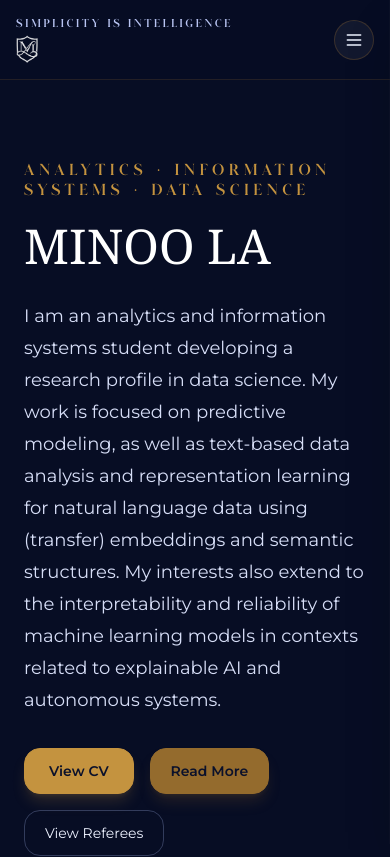
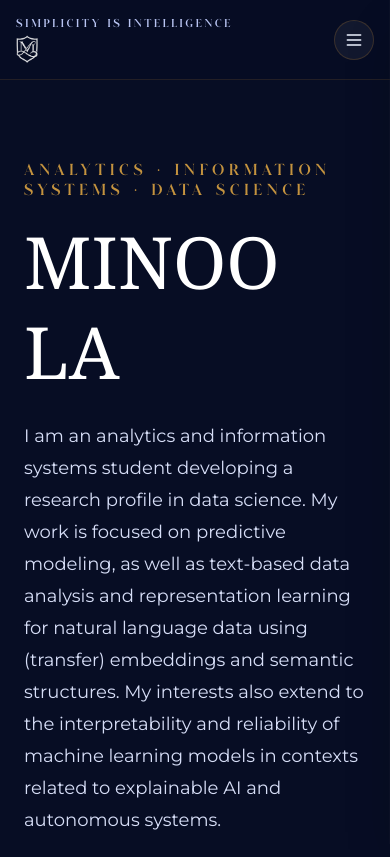
Before and after one commit to la-minoo/laminoo-site, a Next.js app: page / in a window 390 px wide. Shown: the top 857 px of the page. Built offline with nearby package versions, Linux system fonts and the light colour scheme.

Commit message:
font size test

```diff
--- a/app/page.tsx
+++ b/app/page.tsx
@@ -240,7 +240,7 @@ export default function AcademicPersonalSite() {
             <p className="mb-4 text-sm uppercase tracking-[0.35em] text-[#c4933f] font-[Glitten]">
               Analytics · Information Systems · Data Science
             </p>
-            <h2 className="max-w-3xl font-serif text-5xl leading-tight text-white md:text-6xl">
+            <h2 className="max-w-3xl font-serif text-7xl leading-tight text-white md:text-6xl">
               MINOO LA
             </h2>
             <p className="mt-6 max-w-2xl text-lg leading-8 text-[#d7def7] font-[Montserrat]">
```
